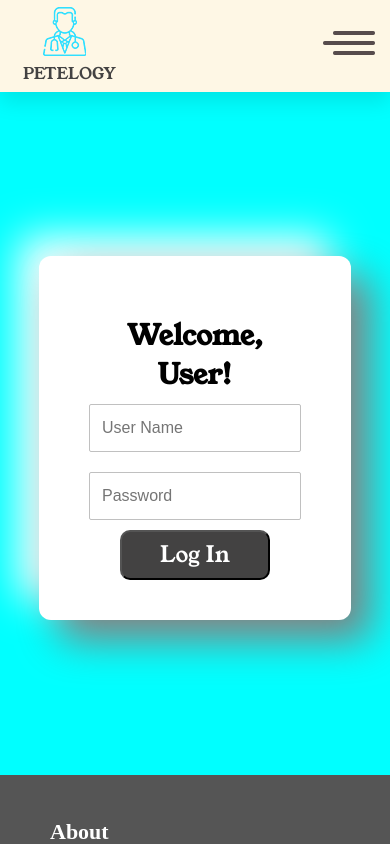
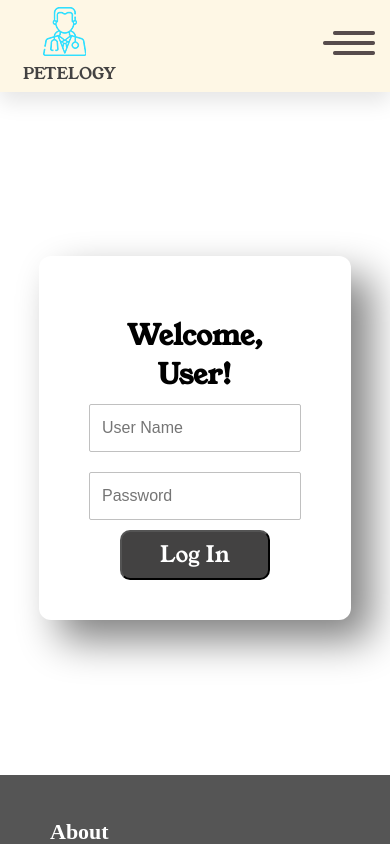
Before and after one commit to Aksh-007/verterniary-store, a React (Vite) app: page /login in a window 390 px wide. Shown: the top 844 px of the page. Built offline with nearby package versions, Linux system fonts and the light colour scheme.

Commit message:
Fix - small bug fixes

```diff
--- a/src/components/dashboard/DashboardHeader.jsx
+++ b/src/components/dashboard/DashboardHeader.jsx
@@ -1,3 +1,4 @@
+/* eslint-disable react/prop-types */
 import {
   BsFillBellFill,
   BsFillEnvelopeFill,
@@ -6,11 +7,11 @@ import {
   BsJustify,
 } from "react-icons/bs";
 
-const DashboardHeader = () => {
+const DashboardHeader = ({ OpenSidebar }) => {
   return (
     <header className="header">
       <div className="menu-icon">
-        <BsJustify className="icon" />
+        <BsJustify className="icon" onClick={OpenSidebar} />
       </div>
       <div className="header-left">
         <BsSearch className="icon" />
--- a/src/styles/CustomerDetails.css
+++ b/src/styles/CustomerDetails.css
@@ -58,12 +58,12 @@ and also iPads specifically.
 }
 
 /* Media Query for Mobile Devices */
-@media only screen and (max-width: 760px) {
+@media only screen and (max-width: 768px) {
   table {
     width: 100%;
     box-shadow: none;
   }
-  .custom-h2{
+  .custom-h2 {
     margin-top: 80px;
   }
   td,
--- a/src/styles/Dashboard.css
+++ b/src/styles/Dashboard.css
@@ -129,6 +129,7 @@
   display: flex;
   justify-content: space-between;
   color: #000;
+  margin-top: 50px;
 }
 
 .main-cards {
@@ -205,6 +206,9 @@
   .sidebar-title > span {
     display: inline;
   }
+  .main-title {
+    margin-top: 10px;
+  }
 }
 /* Small <= 768px */
 
--- a/src/styles/Home.css
+++ b/src/styles/Home.css
@@ -229,3 +229,7 @@ span {
   display: flex;
   gap: 30px;
 }
+
+@media (max-width: 768px) {
+
+}
--- a/src/styles/Login.css
+++ b/src/styles/Login.css
@@ -2,7 +2,7 @@
   /* background: #c0c0c0; */
   font-family: Raleway, sans-serif;
   color: #666;
-  background: aqua;
+  background: #ffffff;
 }
 .main-section {
   height: 80vh;
```
